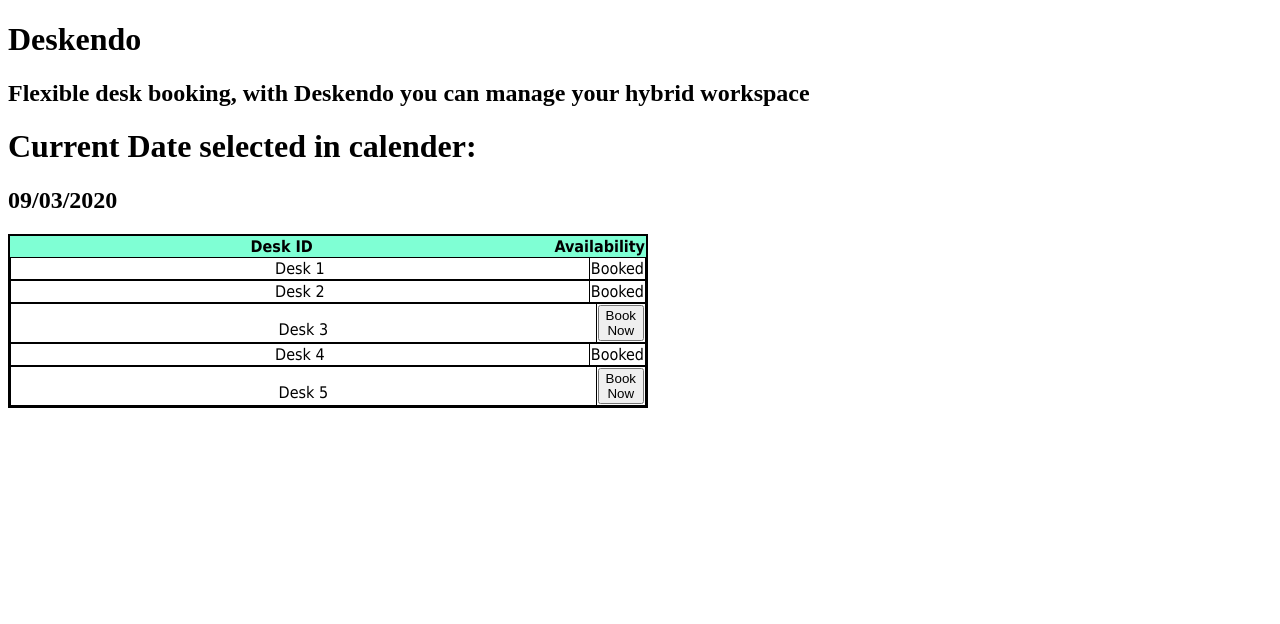
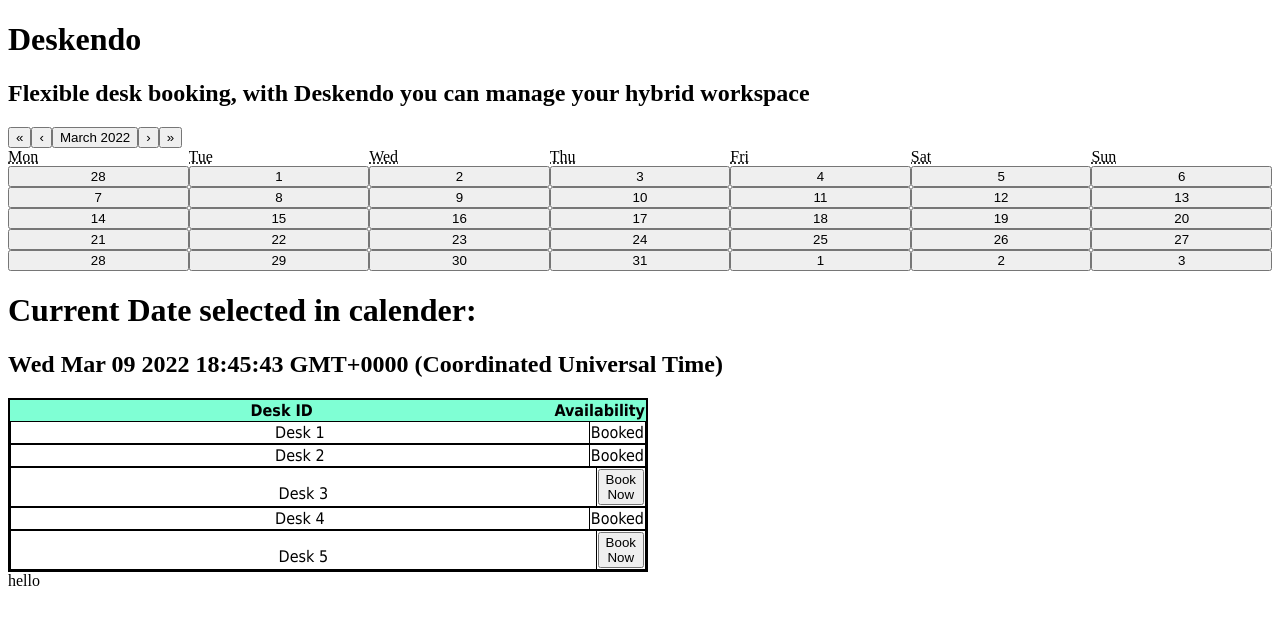
Before and after one commit to erin-switchstitch/deskeando, a React (Create React App) app in the folder client/: page / in a window 1280 px wide. Shown: the top 624 px of the page. Built offline with nearby package versions, Linux system fonts and the light colour scheme.

Commit message:
Calender mob programming  and date picker

```diff
--- a/client/src/App.js
+++ b/client/src/App.js
@@ -3,7 +3,6 @@
 
 // import About from "./pages/About";
 // import DeskList from "./components/DeskList";
-
 const App = () => (
 	<Routes>
 		<Route path="/" element={<Home />} />
--- /dev/null
+++ b/client/src/components/DatePicker.js
@@ -0,0 +1,45 @@
+import React, { useState } from "react";
+
+function DatePicker(){
+const todaysDate = new Date();
+const getDate = todaysDate.getDate();
+console.log(getDate);
+const [firstDay, setFirstDay]= useState (new Date(new Date().setDate(todaysDate.getDate() -10)));
+
+console.log(firstDay);
+
+return (
+    <div> hello</div>
+)
+}
+//Today's date
+   //Today's date(or number)
+   //Create a referenceDay useState. Reference day is the start day of the whatever month is currently
+   //create disabiled useState for buttons. Helps restricting navigation between current month and next month only
+   // ????? --> Do we need to have more months
+   //Create a useState to tell if we are currently looking at the current month
+   //Create a leapYear use state to  tellif in the database February should have 28 or 29 days
+//Store the currentYear in a variable from the reference day
+//Store the currentMonth in a variable from the reference day
+// if(currentYear % 4 === 0){
+    //set leapYear to true
+     // put some code here to change number of days in February to 29
+//  } else {
+     //set leapYear to false
+     // put some code here to change number of days in February to 28
+//  }
+// Information about the months that is to be stored in the database --> Month_name, abbreviation, number_of_days
+// Using referenceDay's date store the date(number) of the reference date
+//store pastDays in a variable and initialise to -1(note: initialise to 0 first and check the problems that we get)
+//store pastDays in a variable and initialise to -1(note: initialise to 0 first and check the problems that we get)
+//Get predefined information about the current month (i.e. store the object of the current month in a variable
+//From the above object get the value for the number of days in that month
+//Calculate the days that has passed(i.e increment the pastDays variable using todays date(number) variable as a reference
+//Calculate the days ahead(i.e increment the "days ahead" variable using todays date(number) variable as a reference
+
+// Calculate the very first day of the current month(e.g Mon, Tue)
+// store the abbreviations of the days of the week in a variable(because that is how javascript stores it)
+//Push each day as an item into an array an empty array
+//Push an empty string for each number of day that should be  part of the previous months into another empty  array
+
+export default DatePicker;
--- a/client/src/components/DeskList.js
+++ b/client/src/components/DeskList.js
@@ -3,7 +3,7 @@
 import "./../stylings/DeskList.css";
 import { useState } from "react";
 
-export default function DeskList(){
+export default function DeskList(props){
 
     console.log(templateData);
 
@@ -12,7 +12,7 @@
     return (
         <div className="DeskListContainer">
             <h1>Current Date selected in calender: </h1>
-            <h2>09/03/2020</h2>
+            <h2>{props.date}</h2>
             <table>
                 <thead>
                     <tr>
--- /dev/null
+++ b/client/src/components/DisplayCalender.js
@@ -0,0 +1,20 @@
+import React, { useState } from "react";
+import Calendar from 'react-calendar';
+import DeskList from "./DeskList";
+
+export default function DisplayCalendar(){
+
+      const [value, onChange] = useState(new Date());
+
+    function changeFunction(event){
+        onChange(event);
+        console.log(event);
+    }
+
+    return (
+        <div>
+        <Calendar onChange={changeFunction} value={value} />
+        <DeskList date={String(value)} />
+        </div>
+    );
+}
--- a/client/src/pages/Home.js
+++ b/client/src/pages/Home.js
@@ -2,12 +2,16 @@
 import DeskList from "../components/DeskList";
 import Header from "../components/Header";
 import "./../stylings/Home.css";
-
+import DatePicker from "../components/DatePicker";
+import DisplayCalendar from "../components/DisplayCalender";
 export function Home() {
 	return (
 		<div>
+
 			<Header />
-			<DeskList />
+			<DisplayCalendar />
+			<DatePicker />
+
 		</div>
 
 	);
--- a/package.json
+++ b/package.json
@@ -75,10 +75,11 @@
 		"express": "^4.17.2",
 		"helmet": "^5.0.2",
 		"morgan": "^1.10.0",
-		"pg": "^8.7.3"
+		"pg": "^8.7.3",
+		"react-calendar": "^3.7.0"
 	},
 	"engines": {
-		"node": "^12 || ^14 || ^16",
+		"node": "^12 || ^14 || ^16 || ^17",
 		"npm": "^6 || ^7 || ^8"
 	}
 }
```
Also changed, not shown: 1 other file (tests, documents, lock files or other folders).
